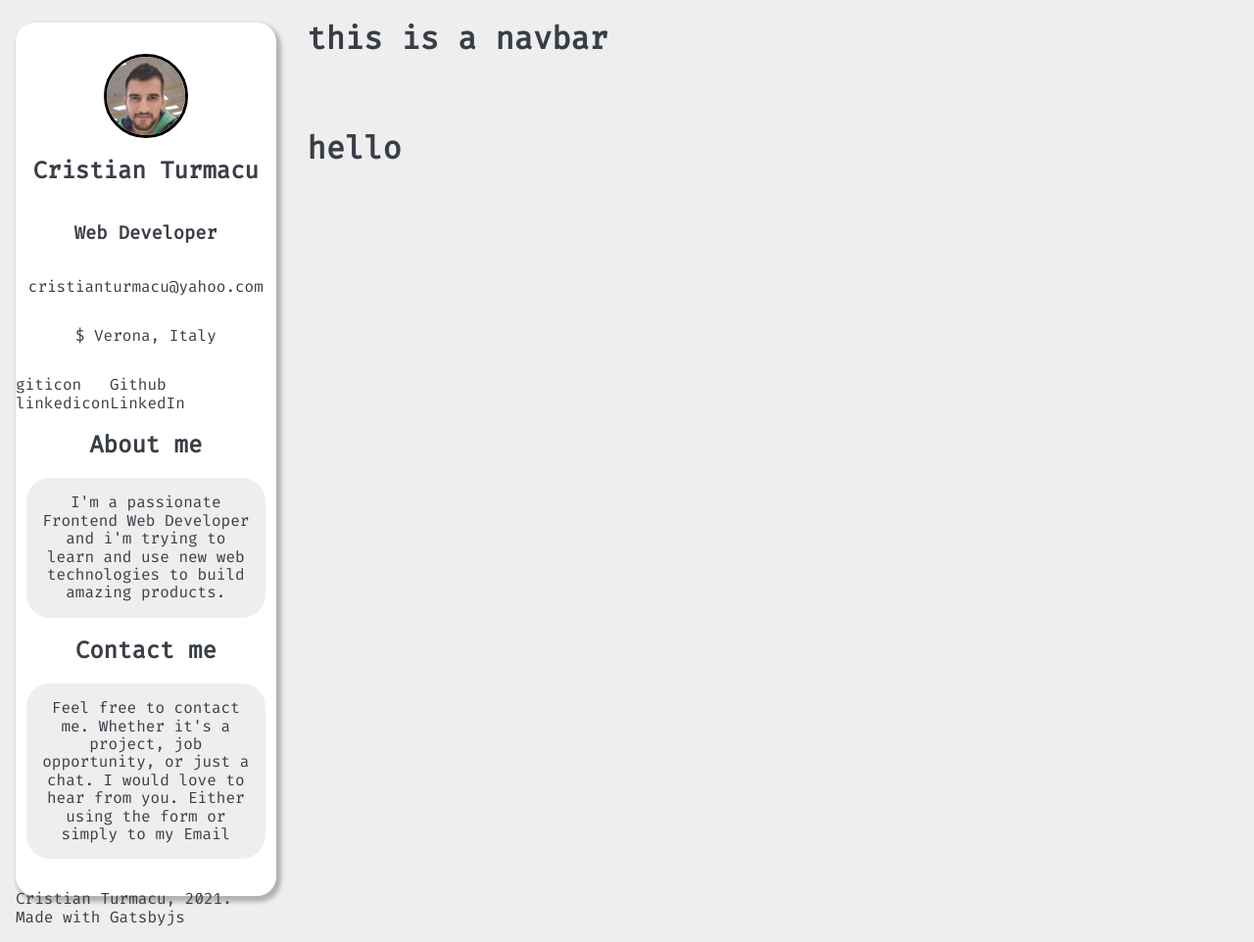
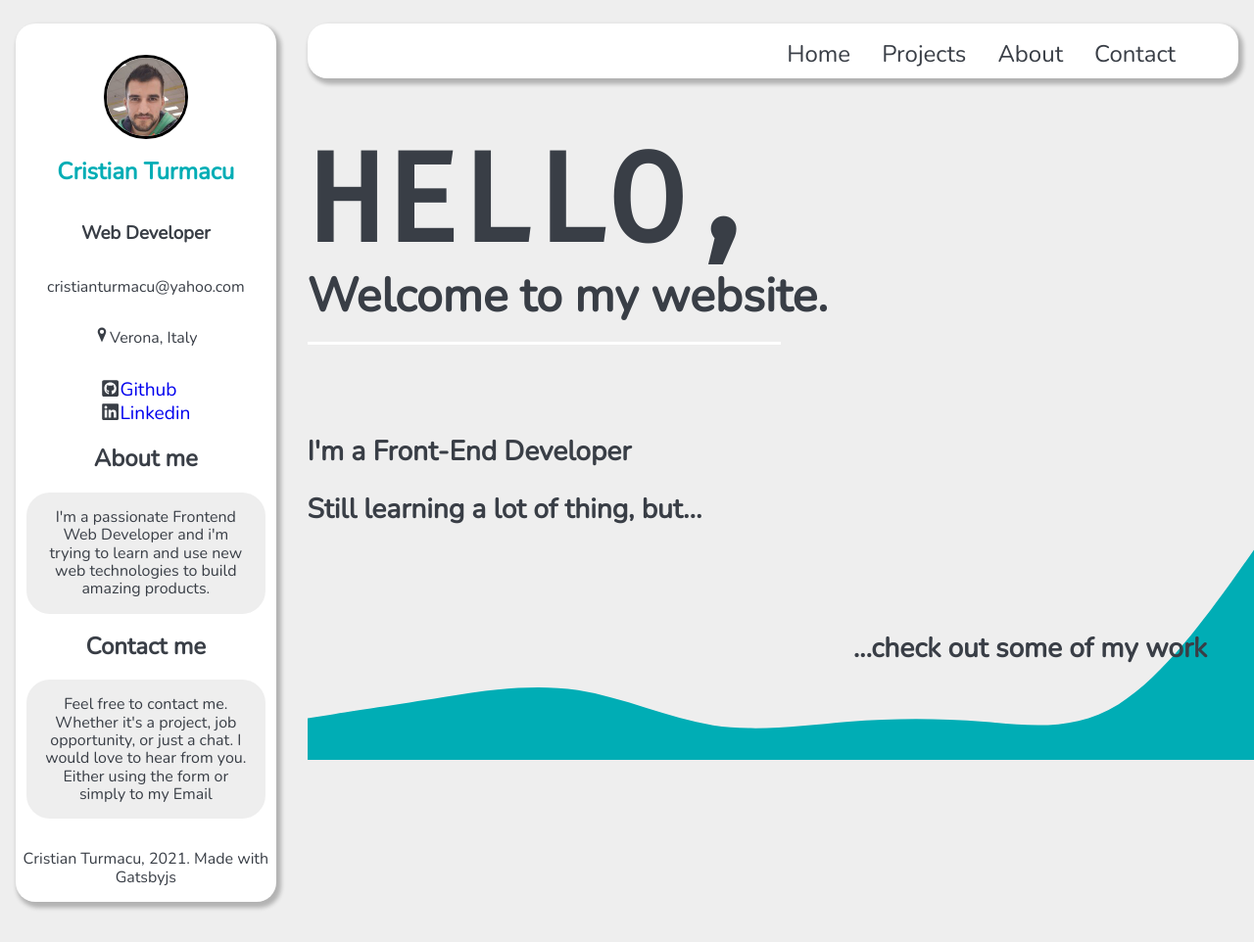
Before and after one commit to Cristian1t/mywebsitev2, a Gatsby site: page / in a window 1280 px wide. Shown: the whole page at 98% size. Built offline with nearby package versions, Linux system fonts and the light colour scheme; Gatsby itself is replaced by a stand-in of ours.

Commit message:
changing page on click, useContext, useState

```diff
--- a/package.json
+++ b/package.json
@@ -14,6 +14,7 @@
     "clean": "gatsby clean"
   },
   "dependencies": {
+    "@react-icons/all-files": "^4.1.0",
     "babel-plugin-styled-components": "^1.12.0",
     "gatsby": "^3.4.1",
     "gatsby-plugin-google-fonts": "^1.0.1",
@@ -28,6 +29,7 @@
     "react": "^17.0.1",
     "react-dom": "^17.0.1",
     "react-helmet": "^6.1.0",
+    "react-typist": "^2.0.5",
     "styled-components": "^5.3.0",
     "styled-normalize": "^8.0.7"
   }
--- /dev/null
+++ b/src/components/About.js
@@ -0,0 +1,18 @@
+import React from "react";
+
+function About() {
+  return (
+    <div>
+      <h1>Coming soon</h1>
+      <h2>For now it's a to do list for this website:</h2>
+      <ul>
+        <li>Create all pages: Projects, About, Contact</li>
+        <li>Add theme(dark, light), languages(english, italian)</li>
+        <li>Improve style, UI/UX on everything</li>
+        <li>Add the rest of the plugins: helmet, sitemap, manifest, Gtag</li>
+      </ul>
+    </div>
+  );
+}
+
+export default About;
--- /dev/null
+++ b/src/components/Contact.js
@@ -0,0 +1,14 @@
+import React from "react";
+
+function Contact() {
+  return (
+    <div>
+      <h1>
+        For now you can only contact me at{" "}
+        <a href="mailto:cristianturmacu@yahoo.com">cristianturmacu@yahoo.com</a>
+      </h1>
+    </div>
+  );
+}
+
+export default Contact;
--- /dev/null
+++ b/src/components/Hero.js
@@ -0,0 +1,77 @@
+import { StaticImage } from "gatsby-plugin-image";
+import React from "react";
+import Typist from "react-typist";
+import styled from "styled-components";
+
+const StyledHero = styled.div`
+  .myimage {
+    position: absolute;
+    bottom: 1.5rem;
+  }
+  .mytypist {
+    line-height: 80%;
+    .bighello {
+      font-size: 8rem;
+      font-family: ${({ theme }) => theme.fonts.second};
+      font-weight: bold;
+      text-transform: uppercase;
+    }
+    h2 {
+      font-size: 3rem;
+    }
+  }
+  .line {
+    width: 50%;
+    height: 3px;
+    background: white;
+    animation: grow 2s ease-in;
+  }
+  .otherh3 {
+    margin-top: 5rem;
+    display: flex;
+    flex-direction: column;
+    font-size: 1.5rem;
+    .lefth3 {
+      animation: slideInFromRight 2s ease-in-out;
+      align-self: flex-start;
+      line-height: 10%;
+    }
+    .righth3 {
+      z-index: 2;
+      margin-top: 6rem;
+      align-self: flex-end;
+      margin-right: 3rem;
+      animation: slideInFromLeft 2s ease;
+    }
+  }
+`;
+
+function Hero() {
+  return (
+    <StyledHero>
+      <StaticImage
+        className="myimage"
+        src="../images/wave.svg"
+        layout="constrained"
+        alt="mywave"
+        placeholder="tracedSVG"
+      />
+      <Typist
+        className="mytypist"
+        cursor={{ show: false }}
+        avgTypingDelay={100}
+      >
+        <h1 className="bighello">Hello,</h1>
+        <h2>Welcome to my website.</h2>
+      </Typist>
+      <div className="line"></div>
+      <div className="otherh3">
+        <h3 className="lefth3">I'm a Front-End Developer</h3>
+        <h3 className="lefth3">Still learning a lot of thing, but...</h3>
+        <h3 className="righth3">...check out some of my work</h3>
+      </div>
+    </StyledHero>
+  );
+}
+
+export default Hero;
--- /dev/null
+++ b/src/components/MainComponent.js
@@ -0,0 +1,9 @@
+import React, { useContext } from "react";
+import { ComponentContext } from "./Theme/ComponentContext";
+
+function MainComponent() {
+  const { component } = useContext(ComponentContext);
+  return <div>{component}</div>;
+}
+
+export default MainComponent;
--- a/src/components/Navbar.js
+++ b/src/components/Navbar.js
@@ -1,10 +1,85 @@
-import React from 'react';
+import React, { useState, useContext, useEffect } from "react";
+import styled from "styled-components";
+import About from "./About";
+import Contact from "./Contact";
+import Hero from "./Hero";
+import Projects from "./Projects";
+import { ComponentContext } from "./Theme/ComponentContext";
+
+const StyledNavbar = styled.div`
+  background: white;
+  border-radius: 20px;
+  box-shadow: 3px 4px 4px 2px rgba(0, 0, 0, 0.25);
+  margin-top: 1.5rem;
+  margin-right: 1rem;
+  display: grid;
+  align-content: center;
+  .navitems {
+    font-size: 1.5rem;
+    margin-right: 3rem;
+    list-style: none;
+    display: flex;
+    justify-content: flex-end;
+    margin-bottom: 1rem;
+    li {
+      padding: 1rem;
+      :hover {
+        background: ${({ theme }) => theme.color.background};
+        border-radius: 20px 20px 0 0;
+        cursor: pointer;
+      }
+    }
+    .isactive {
+      background: ${({ theme }) => theme.color.details2};
+      border-radius: 20px 20px 0 0;
+      font-weight: bold;
+    }
+  }
+`;
 
 function Navbar() {
+  const { setComponent } = useContext(ComponentContext);
+  const [appState, changeState] = useState({
+    activeObject: { id: 1, name: "Home", componentname: <Hero /> },
+    objects: [
+      { id: 1, name: "Home", componentname: <Hero /> },
+      { id: 2, name: "Projects", componentname: <Projects /> },
+      { id: 3, name: "About", componentname: <About /> },
+      { id: 4, name: "Contact", componentname: <Contact /> },
+    ],
+  });
+
+  function toggleActiveStyles(index) {
+    if (appState.objects[index] === appState.activeObject) {
+      return "isactive";
+    } else {
+      return null;
+    }
+  }
+
+  function toggleActive(index) {
+    changeState({ ...appState, activeObject: appState.objects[index] });
+  }
+
+  useEffect(() => {
+    setComponent(appState.activeObject.componentname);
+  });
   return (
-    <div>
-      <h1>this is a navbar</h1>
-    </div>
+    <StyledNavbar>
+      <ul className="navitems">
+        {appState.objects.map((elements, index) => (
+          <li
+            key={index}
+            className={toggleActiveStyles(index)}
+            onClick={() => {
+              toggleActive(index);
+            }}
+          >
+            {elements.name}
+          </li>
+        ))}
+      </ul>
+    </StyledNavbar>
   );
 }
 
--- /dev/null
+++ b/src/components/Projects.js
@@ -0,0 +1,17 @@
+import React from "react";
+
+function Projects() {
+  return (
+    <div>
+      <h1>Coming soon...</h1>
+      <h2>
+        Check out my <a href="https://github.com/Cristian1t">github</a>.
+      </h2>
+      <h2>
+        Or my <a href="cristianturmacu.com">old website</a>.
+      </h2>
+    </div>
+  );
+}
+
+export default Projects;
--- a/src/components/Sidebar.js
+++ b/src/components/Sidebar.js
@@ -1,10 +1,14 @@
-import { StaticImage } from 'gatsby-plugin-image';
-import React from 'react';
-import styled from 'styled-components';
+import { StaticImage } from "gatsby-plugin-image";
+import React from "react";
+import styled from "styled-components";
+
+import { GiPositionMarker } from "@react-icons/all-files/gi/GiPositionMarker";
+import { FaGithubSquare } from "@react-icons/all-files/fa/FaGithubSquare";
+import { FaLinkedin } from "@react-icons/all-files/fa/FaLinkedin";
 
 const StyledSidebar = styled.div`
-  height: 95%;
-  margin: auto 0;
+  margin-top: 1.5rem;
+  margin-bottom: 1.5rem;
   margin-left: 1rem;
   background: white;
   grid-row-start: span 2;
@@ -25,14 +29,33 @@ const StyledSidebar = styled.div`
       width: 30%;
       border-radius: 50%;
     }
+    .name {
+      color: ${({ theme }) => theme.color.details2};
+    }
   }
   .sidebarmiddle {
     display: flex;
     flex-direction: column;
     .socials {
       display: grid;
-      grid-template-columns: auto 1fr;
+      grid-template-columns: auto auto;
       grid-template-rows: 1fr 1fr;
+      justify-items: center;
+      font-size: 1.2rem;
+      cursor: pointer;
+
+      .socialicon {
+        justify-self: end;
+      }
+      .sociallink {
+        justify-self: start;
+        :hover {
+          background: ${({ theme }) => theme.color.background};
+        }
+      }
+      a {
+        text-decoration: none;
+      }
     }
     .aboutme,
     .contactme {
@@ -52,6 +75,7 @@ const StyledSidebar = styled.div`
   }
   .sidebarbottom {
     justify-self: flex-end;
+    text-align: center;
   }
 `;
 
@@ -63,21 +87,30 @@ function Sidebar() {
           className="myimage"
           src="../images/profileimg.jpg"
           layout="constrained"
+          alt="mypicture"
         />
         <h2 className="name">Cristian Turmacu</h2>
         <h3>Web Developer</h3>
         <p>cristianturmacu@yahoo.com</p>
         <p>
-          <span>$ </span>
+          <GiPositionMarker />
           Verona, Italy
         </p>
       </div>
       <div className="sidebarmiddle">
         <div className="socials">
-          <div>giticon</div>
-          <div>Github</div>
-          <div>linkedicon</div>
-          <div>LinkedIn</div>
+          <div className="socialicon">
+            <FaGithubSquare />
+          </div>
+          <div className="sociallink">
+            <a href="https://github.com/Cristian1t">Github</a>
+          </div>
+          <div className="socialicon">
+            <FaLinkedin />
+          </div>
+          <div className="sociallink">
+            <a href="https://www.linkedin.com/in/cristianturmacu/">Linkedin</a>
+          </div>
         </div>
         <div className="aboutme">
           <h2>About me</h2>
--- /dev/null
+++ b/src/components/Theme/ComponentContext.js
@@ -0,0 +1,12 @@
+import React, { createContext, useState } from "react";
+export const ComponentContext = createContext();
+
+export const ComponentProvider = ({ children }) => {
+  const [component, setComponent] = useState();
+
+  return (
+    <ComponentContext.Provider value={{ component, setComponent }}>
+      {children}
+    </ComponentContext.Provider>
+  );
+};
--- a/src/components/Theme/GlobalStyles.js
+++ b/src/components/Theme/GlobalStyles.js
@@ -1,13 +1,12 @@
-import { createGlobalStyle } from 'styled-components';
+import { createGlobalStyle } from "styled-components";
 
 export const GlobalStyles = createGlobalStyle`
   body {
     background: ${({ theme }) => theme.color.background};
     color: ${({ theme }) => theme.color.text};
-    font-family: ${({ theme }) => theme.fonts.copy}, sans-serif;
+    font-family: ${({ theme }) => theme.fonts.main}, sans-serif;
     margin: 0;
     padding: 0;
-
 
     @keyframes grow {
     from {
--- a/src/components/Theme/Layout.js
+++ b/src/components/Theme/Layout.js
@@ -1,7 +1,8 @@
-import React from 'react';
-import styled from 'styled-components';
-import Navbar from '../Navbar';
-import Sidebar from '../Sidebar';
+import React from "react";
+import styled from "styled-components";
+import Navbar from "../Navbar";
+import Sidebar from "../Sidebar";
+import { ComponentProvider } from "./ComponentContext";
 
 export const LayoutStyles = styled.div`
   height: 100vh;
@@ -11,15 +12,28 @@ export const LayoutStyles = styled.div`
   grid-gap: 2rem;
   margin: 0;
   padding: 0;
+  @media (max-width: 768px) {
+    display: none;
+  }
+`;
+const Onmobilestyle = styled.div`
+  @media (min-width: 768px) {
+    display: none;
+  }
 `;
 
 function Layout({ children }) {
   return (
-    <LayoutStyles>
-      <Sidebar />
-      <Navbar />
-      <main>{children}</main>
-    </LayoutStyles>
+    <ComponentProvider>
+      <LayoutStyles>
+        <Sidebar />
+        <Navbar />
+        <main>{children}</main>
+      </LayoutStyles>
+      <Onmobilestyle>
+        <h1>Not responsive yet, go on desktop</h1>
+      </Onmobilestyle>
+    </ComponentProvider>
   );
 }
 
--- a/src/components/Theme/Theme.js
+++ b/src/components/Theme/Theme.js
@@ -1,18 +1,18 @@
-import React from 'react';
-import { ThemeProvider } from 'styled-components';
-import { Normalize } from 'styled-normalize';
-import { GlobalStyles } from './GlobalStyles';
+import React from "react";
+import { ThemeProvider } from "styled-components";
+import { Normalize } from "styled-normalize";
+import { GlobalStyles } from "./GlobalStyles";
 
 const mainTheme = {
   color: {
-    details2: '#00ADB5',
-    details: '#222831',
-    text: '#393E46',
-    background: '#EEEEEE',
+    details2: "#00ADB5",
+    details: "#222831",
+    text: "#393E46",
+    background: "#EEEEEE",
   },
   fonts: {
-    header: 'Nunito',
-    copy: 'Fira Code',
+    main: "Nunito",
+    second: "Fira Code",
   },
 };
 
--- a/src/pages/index.js
+++ b/src/pages/index.js
@@ -1,9 +1,10 @@
-import React from 'react';
+import React from "react";
+import MainComponent from "../components/MainComponent";
 
 function index() {
   return (
     <div>
-      <h1 style={{ height: '25rem' }}>hello</h1>
+      <MainComponent />
     </div>
   );
 }
```
Also changed, not shown: README.md, src/images/wave.svg (added), 2 other files.
